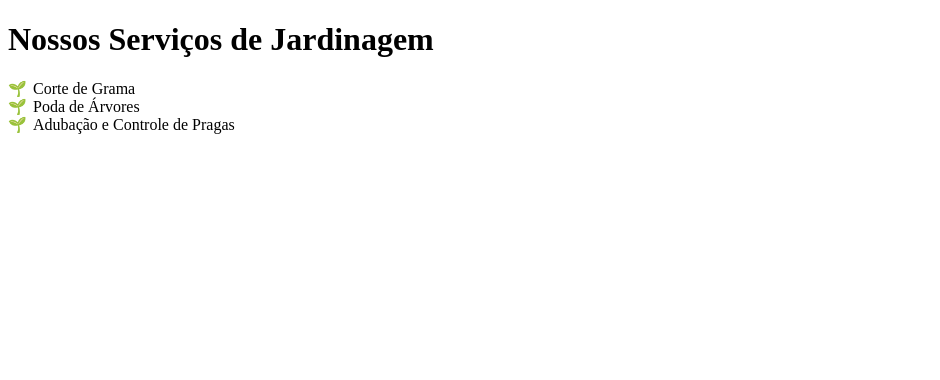
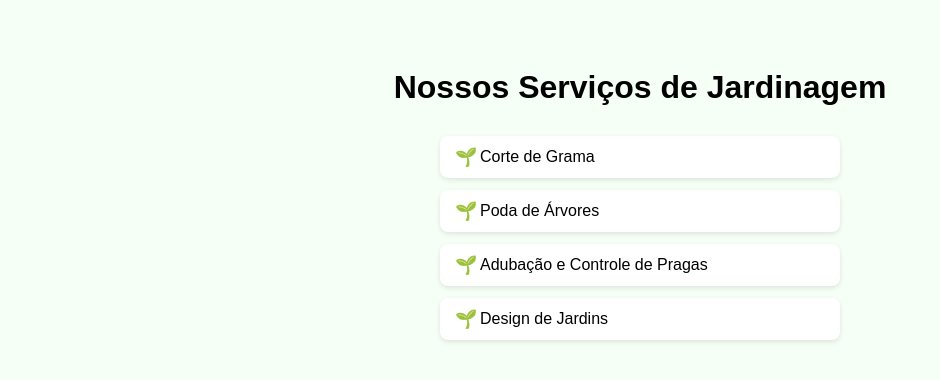
Before and after one commit to Lucasccturing/workspace-dev-web-ifs, a plain HTML site: page Quest-3/index.html in a window 1280 px wide. Shown: the whole page, without its empty margins (0-940 px from the left). Drawn offline with Linux system fonts and the light colour scheme.

Commit message:
Quest-4-Forms

```diff
--- a/Quest-3/index.html
+++ b/Quest-3/index.html
@@ -1,17 +1,20 @@
 <!DOCTYPE html>
-<html lang="en">
+<html lang="pt-BR">
 <head>
   <meta charset="UTF-8">
-    <meta name="viewport" content="width=device-width, initial-scale=1.0">
-    <title>Document</title>
+  <title>Nossos Serviços de Jardinagem</title>
   <link rel="stylesheet" href="style.css">
 </head>
 <body>
+
   <h1>Nossos Serviços de Jardinagem</h1>
-    <ul class="lista-planta">
+
+  <ul class="servicos">
     <li>Corte de Grama</li>
     <li>Poda de Árvores</li>
     <li>Adubação e Controle de Pragas</li>
+    <li>Design de Jardins</li>
   </ul>
+
 </body>
 </html>
--- a/Quest-3/style.css
+++ b/Quest-3/style.css
@@ -1,24 +1,42 @@
-/* Remove os marcadores padrão das listas */
-ul.lista-planta {
-    list-style-type: none; /* Remove os marcadores padrão */
-    padding: 0; /* Remove o padding */
-  }
+body {
+  font-family: Arial, sans-serif;
+  padding: 40px;
+  background-color: #f5fff5;
+}
 
-  ul.lista-planta li {
-    position: relative; /* Necessário para posicionar o emoji */
-    padding-left: 25px; /* Espaço à esquerda para o emoji */
-    transition: background-color 0.5s ease;
-  }
+h1 {
+  color: #000000;
+  text-align: center;
+  margin-bottom: 30px;
+}
 
-  /* Adiciona o emoji de planta antes de cada item da lista */
-  ul.lista-planta li::before {
-    content: "🌱"; /* O emoji de planta */
-    position: absolute; /* Posiciona o emoji */
-    left: 0; /* Alinha o emoji à esquerda */
-    top: 0; /* Alinha o emoji à parte superior do item */
-    font-size: 15px; /* Ajusta o tamanho do emoji */
-  }
+ul.servicos {
+  list-style: none;
+  padding: 0;
+  max-width: 400px;
+  margin: 0 auto;
+}
 
-  ul.lista-planta li:hover {
-    background-color: #90EE90;
-  }
+ul.servicos li {
+  position: relative;
+  padding: 12px 20px 12px 40px;
+  margin-bottom: 12px;
+  background-color: #ffffff;
+  border-radius: 8px;
+  transition: background-color 0.3s ease;
+  box-shadow: 0 2px 5px rgba(0,0,0,0.1);
+  cursor: pointer;
+}
+
+ul.servicos li::before {
+  content: "🌱";
+  position: absolute;
+  left: 15px;
+  top: 50%;
+  transform: translateY(-50%);
+  font-size: 18px;
+}
+
+ul.servicos li:hover {
+  background-color: #90EE90;
+}
--- /dev/null
+++ b/Quest-4/style.css
@@ -0,0 +1,67 @@
+* {
+    box-sizing: border-box;
+    margin: 0;
+    padding: 0;
+    font-family: Arial, sans-serif;
+}
+
+body {
+    background-color: #f4f4f4;
+    padding: 20px;
+}
+
+h1, h2 {
+    text-align: center;
+    margin-bottom: 20px;
+    color: #333;
+}
+
+form {
+    max-width: 500px;
+    margin: 0 auto;
+    background-color: #fff;
+    padding: 25px;
+    border-radius: 8px;
+    box-shadow: 0 0 10px rgba(0,0,0,0.1);
+}
+
+form div {
+    margin-bottom: 15px;
+}
+
+label {
+    display: block;
+    margin-bottom: 5px;
+    font-weight: bold;
+    color: #444;
+}
+
+input {
+    width: 100%;
+    border: 1px solid #ccc;
+    border-radius: 4px;
+    padding: 2px;
+}
+
+textarea {
+    width: 100%;
+    height: 150px;
+    padding: 2px;
+    border: 1px solid #ccc;
+    border-radius: 4px;
+    resize: none;
+}
+
+button {
+    padding: 10px 20px;
+    background-color: #4CAF50;
+    border: none;
+    border-radius: 4px;
+    color: white;
+    cursor: pointer;
+    font-size: 16px;
+}
+
+button:hover {
+    background-color: #45a049;
+}
```
Also changed, not shown: Quest-4/index.html (added, +39 -0 lines). Lines whose indentation alone changed are shown as unchanged.
